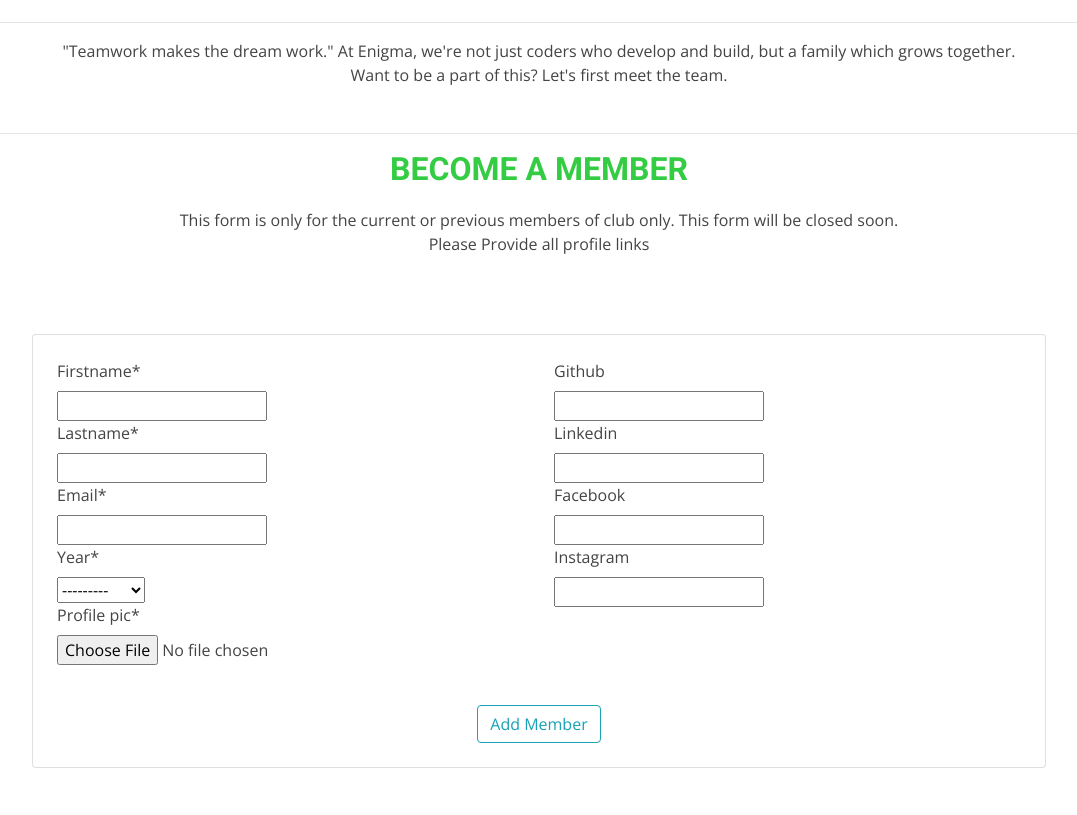
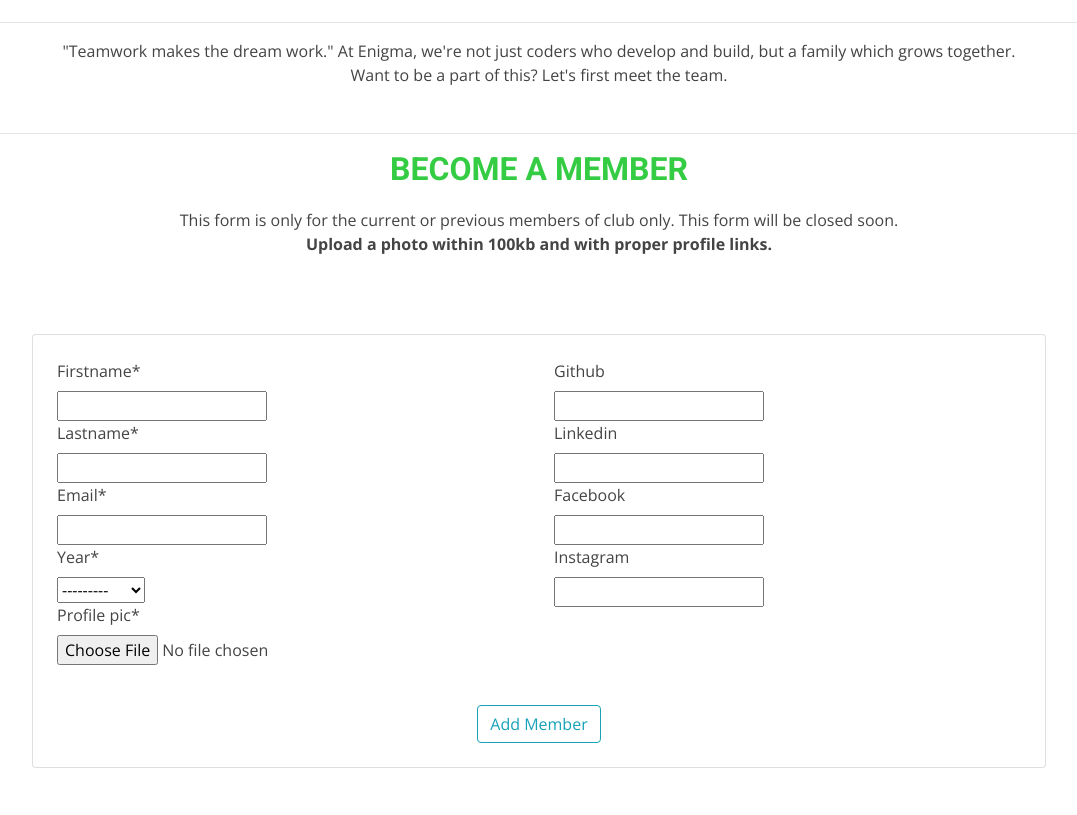
Before and after one commit to EnigmaVSSUT/Qwik-Web, a Django app: page /team/ in a window 1280 px wide. Shown: the part 514-1329 px from the top of the page, without its empty margins (101-1178 px from the left). Run offline with Django 3.2, Linux system fonts and the light colour scheme; some libraries are stand-ins or nearby versions.

Commit message:
team section bug fixed

```diff
--- a/templates/webpages/team-page.html
+++ b/templates/webpages/team-page.html
@@ -146,7 +146,7 @@
 
           <div class="section-title">
             <h2>Become a member</h2>
-            <p>This form is only for the current or previous members of club only. This form will be closed soon. <br> Please Provide all profile links</p>
+            <p>This form is only for the current or previous members of club only. This form will be closed soon. <br> <b> Upload a photo within 100kb and with proper profile links. </b></p>
           </div>
 
           <form method="POST" enctype="multipart/form-data" class="p-5">
```
